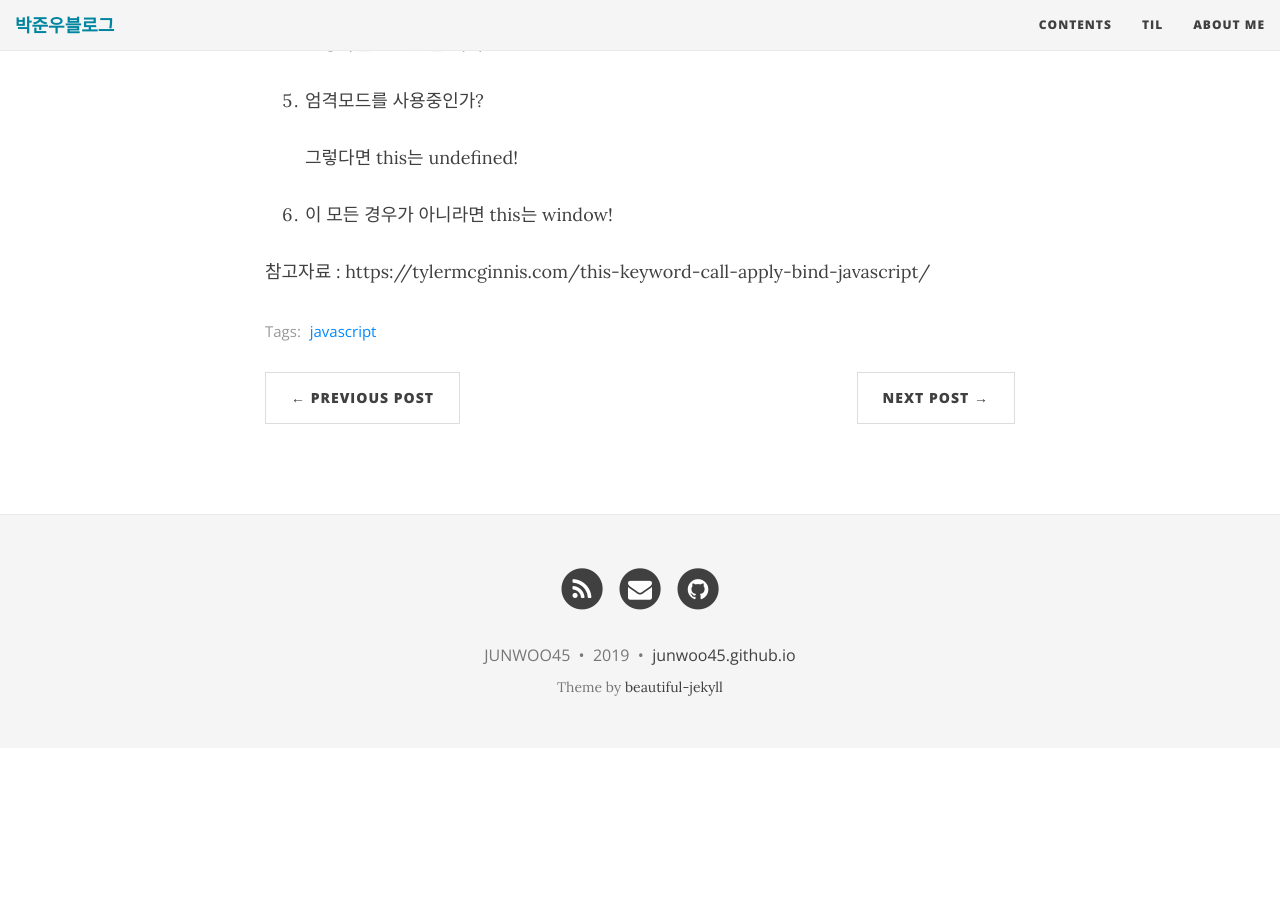
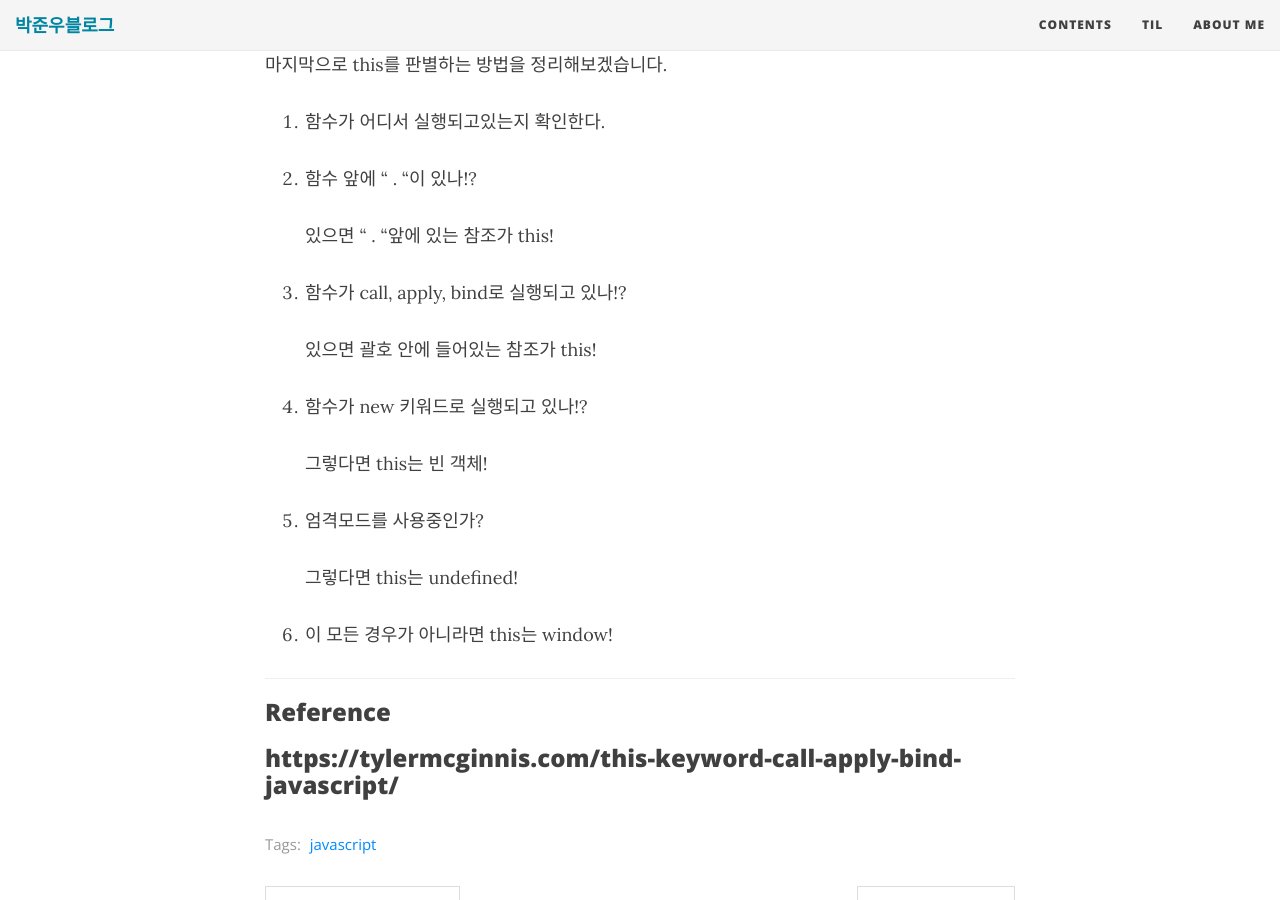
Before and after one commit to JUNWOO45/junwoo45.github.io.archived, a Jekyll site: the page built from _posts/2018-12-28-this.md, in a window 1280 px wide and 900 px high, scrolled down 6672 px. Built offline with Jekyll 4.4.1, drawn with Linux system fonts in a browser that asks for light colours; nearby versions of some CDN libraries; comment, search, counter and statistics services are not loaded; before the commit the page ends 7420 px from its top, so only the background shows below that; some of the changed text lies outside the part shown.

Commit message:
가독성 향상

````diff
--- a/_posts/2018-12-28-this.md
+++ b/_posts/2018-12-28-this.md
@@ -35,9 +35,15 @@
 4. 윈도우 바인딩
 5. strict모드
 
+<br>
 
 
-##1.암시적바인딩
+
+
+
+## 1.암시적바인딩
+
+---
 
 첫번째 공식은, 함수가 실행될 때, " . "앞의 녀석이 this가 된다는 것입니다.
 
@@ -100,9 +106,13 @@
 person.mother.greet();	//"hello! my name is jin"
 ```
 
+<br>
 
 
-##2.명시적바인딩(call, apply, bind)
+
+## 2.명시적바인딩(call, apply, bind)
+
+---
 
 this와 더불어 자바스크립트를 공부하는 우리들을 괴롭히는 call, apply, bind입니다.
 
@@ -125,9 +135,13 @@
 
 greet.call(user)은 call 뒤의 괄호 안에 user가 this 겠죠?
 
+<br>
 
 
-##3.new 바인딩
+
+## 3.new 바인딩
+
+---
 
 new는 뒤에 함수이름이 따라온답니다.
 
@@ -206,9 +220,15 @@
 
 {name : "junwoo", age : 100}이 출력됩니다.
 
+<br>
 
 
-##4.윈도우 바인딩
+
+## 4.윈도우 바인딩
+
+---
+
+
 
 네번째 공식입니다.
 
@@ -249,9 +269,13 @@
 person();	// "hello! my name is bada"
 ```
 
+<br>
 
 
-##5.strict모드
+
+## 5.strict모드
+
+---
 
 마지막 다섯번째 공식입니다.
 
@@ -299,6 +323,10 @@
 
 
 
+---
 
 
-참고자료 : https://tylermcginnis.com/this-keyword-call-apply-bind-javascript/
+
+### Reference
+
+###  https://tylermcginnis.com/this-keyword-call-apply-bind-javascript/
````
Also changed, not shown: _posts/2019-03-15-rest.md (+23 -1 lines).
